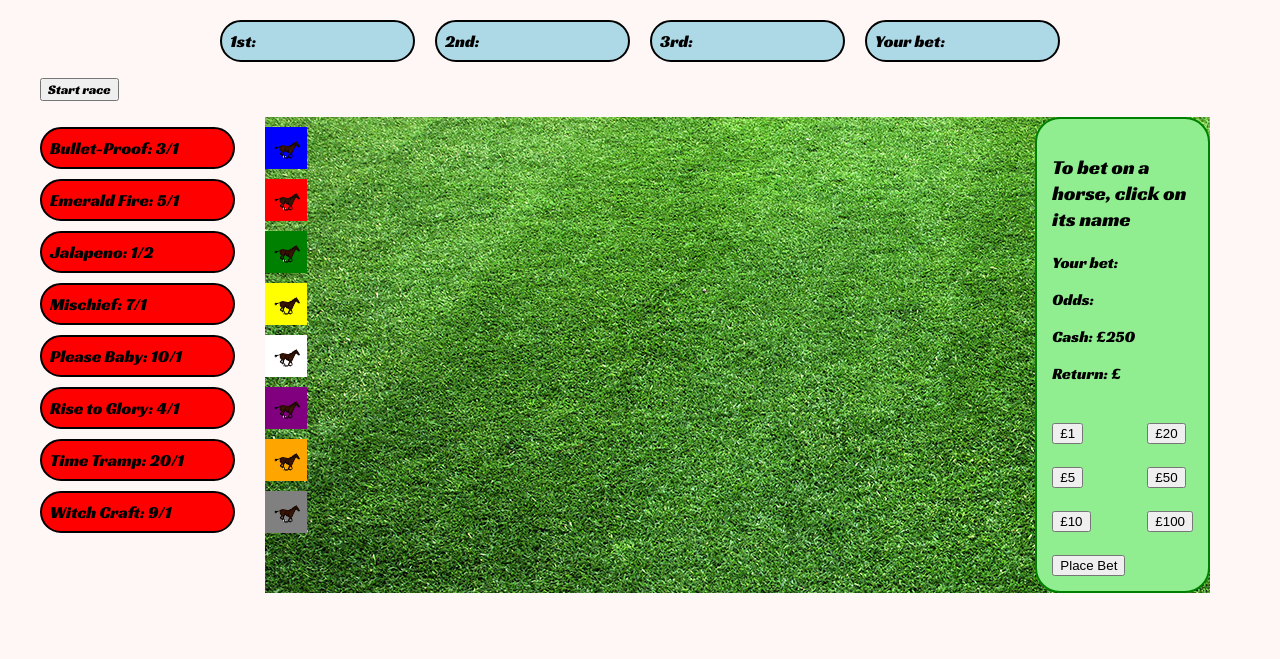
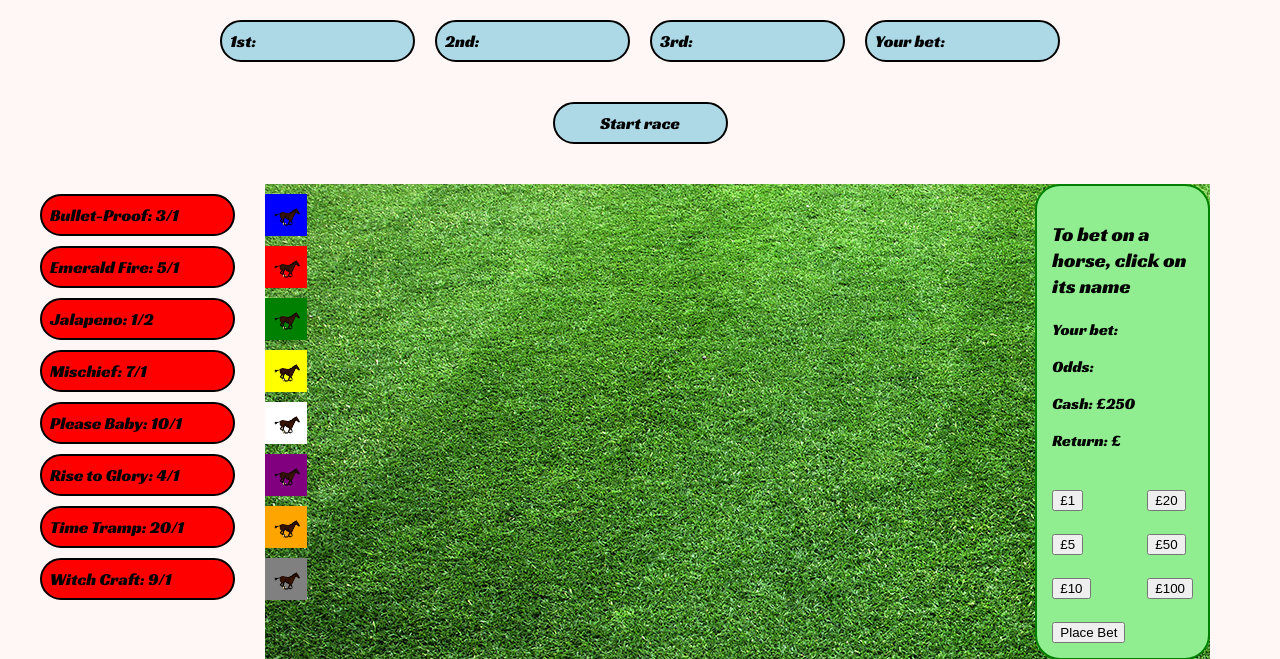
Before and after one commit to marks2508/WDI-First-Project, a PHP site: page /race-v2.html in a window 1280 px wide. Shown: the part 58-717 px from the top of the page. Run offline with PHP 8.4, Linux system fonts and the light colour scheme; some libraries are stand-ins or nearby versions.

Commit message:
css improved. going to change background and then work on alerts

```diff
--- a/css/style-race.css
+++ b/css/style-race.css
@@ -166,7 +166,23 @@ button {
   display: flex;
   justify-content: center;
 }
-#startRace {
+.race-buttons {
   display: flex;
   justify-content: center;
+  align-items: center;
 }
+
+
+.startRace {
+  display: flex;
+  justify-content: center;
+  font-family: 'Racing Sans One';
+  text-shadow: .5px  blue;
+  background: lightblue;
+  margin: 40px;
+  padding: 8px;
+  border-radius: 25px;
+  font-size: 17px;
+  border: 2px solid black;
+  width: 175px;
+}
--- a/race-v2.html
+++ b/race-v2.html
@@ -24,7 +24,7 @@
 
     <!-- buttons -->
     <div class="race-buttons">
-      <p><button class='startRace'>Start race</button></p>
+      <button class="startRace">Start race</button>
     </div>
 
     <div class="main-area">
```
